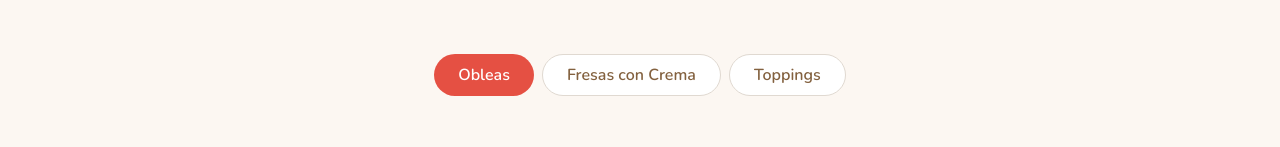
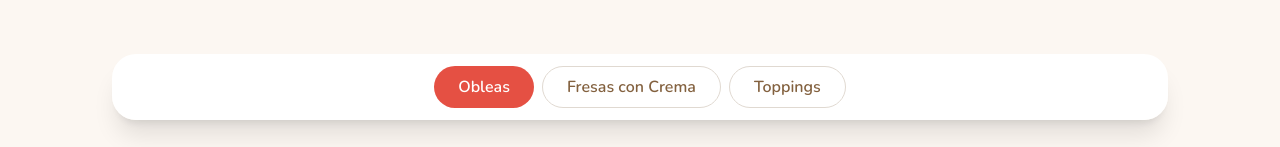
Before and after one commit to diego613m/o-creamy-1.2.5, a React (Vite) app: page /menu in a window 1280 px wide. Shown: the part 156-303 px from the top of the page. Built offline with nearby package versions, Linux system fonts and the light colour scheme; the HTML template or start-up script is replaced by a standard one.

Commit message:
Hacer botones de scroll como barra sticky con fondo blanco pág Carta

```diff
--- a/src/pages/Menu.tsx
+++ b/src/pages/Menu.tsx
@@ -46,8 +46,16 @@ const Menu = () => {
         <div className="oc-container">
           <h1 className="oc-page-title">Carta</h1>
 
-          {/* Filter Pills */}
-          <div className="flex justify-center gap-2 mb-12 flex-wrap px-4">
+          {/* Filter Pills - Barra flotante debajo del header */}
+          <div className="sticky top-24 z-40 mb-12 px-4">
+            <div
+              className="
+                oc-container
+                bg-white/95 backdrop-blur-md rounded-3xl shadow-xl
+                flex justify-center gap-2 flex-wrap
+                px-3 py-2 md:px-6 md:py-3
+              "
+            >
               <button
                 onClick={() => scrollToSection("obleas")}
                 className={`px-6 py-2 rounded-full font-semibold transition-all text-sm md:text-base ${
@@ -58,6 +66,7 @@ const Menu = () => {
               >
                 Obleas
               </button>
+
               <button
                 onClick={() => scrollToSection("fresas")}
                 className={`px-6 py-2 rounded-full font-semibold transition-all text-sm md:text-base ${
@@ -68,6 +77,7 @@ const Menu = () => {
               >
                 Fresas con Crema
               </button>
+
               <button
                 onClick={() => scrollToSection("toppings")}
                 className={`px-6 py-2 rounded-full font-semibold transition-all text-sm md:text-base ${
@@ -78,6 +88,7 @@ const Menu = () => {
               >
                 Toppings
               </button>
+            </div>
           </div>
 
           {/* Obleas Section */}
```
Lines whose indentation alone changed are shown as unchanged.
